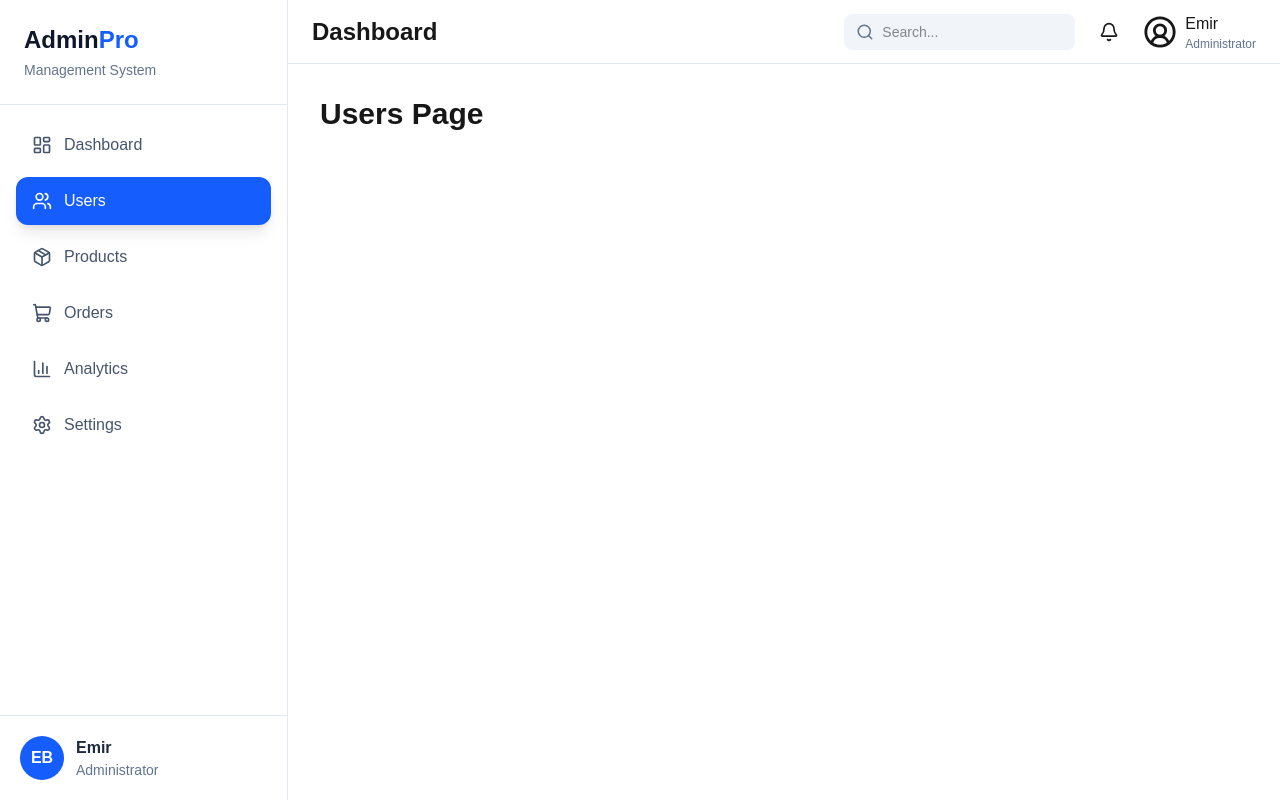
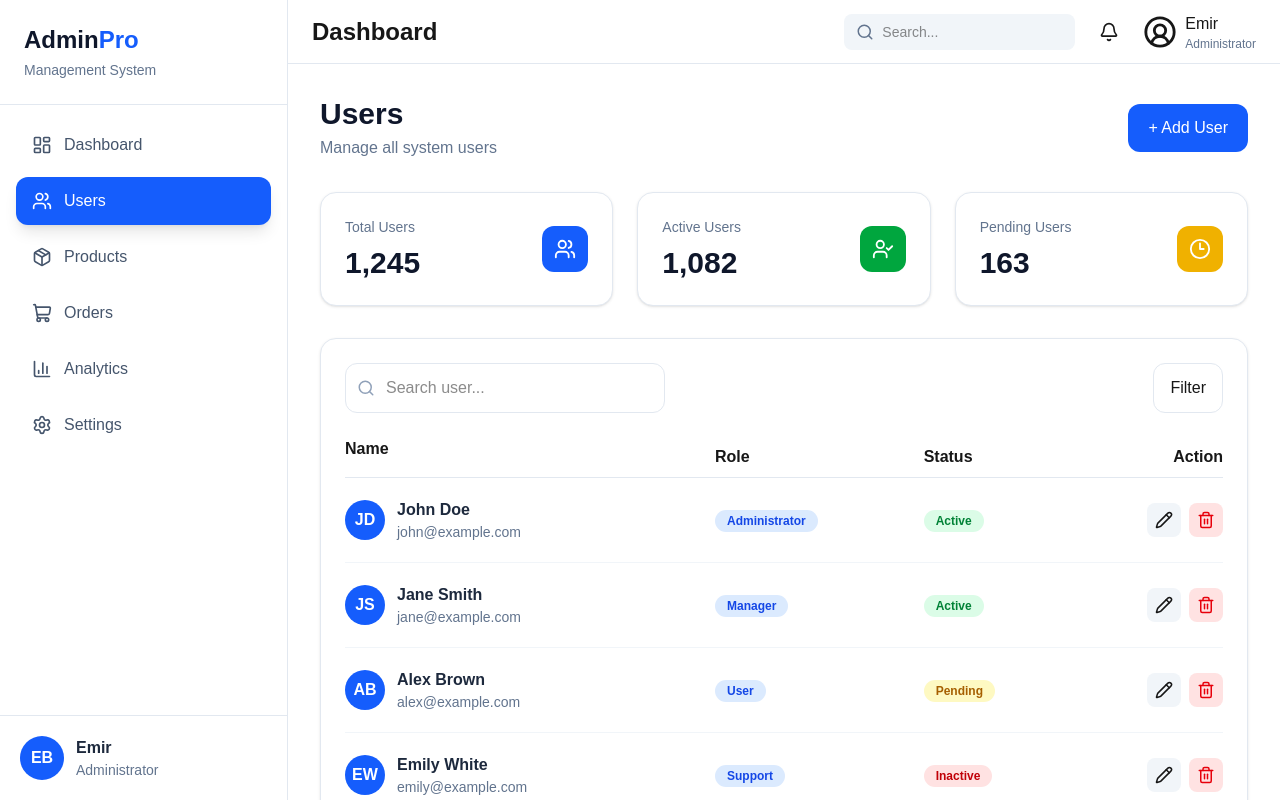
Before and after one commit to Emirbozdemir/Nextjs_Test, a Next.js app: page /users in a window 1280 px wide. Built offline with nearby package versions, Linux system fonts and the light colour scheme.

Commit message:
feat: add reusable user stats cards

```diff
--- a/app/users/page.tsx
+++ b/app/users/page.tsx
@@ -1,7 +1,58 @@
-export default function Page() {
+import UsersTable from "@/components/users/UsersTable";
+import UserStatsCard from "@/components/users/UserStatsCard";
+
+import {
+  Users,
+  UserCheck,
+  Clock3,
+} from "lucide-react";
+
+export default function UsersPage() {
   return (
-    <div className="text-3xl font-bold">
-      Users Page
-    </div>
+    <section className="space-y-8">
+      {/* Header */}
+      <div className="flex items-center justify-between">
+        <div>
+          <h1 className="text-3xl font-bold text-slate-900">
+            Users
+          </h1>
+
+          <p className="mt-1 text-slate-500">
+            Manage all system users
+          </p>
+        </div>
+
+        <button className="rounded-xl bg-blue-600 px-5 py-3 font-medium text-white transition hover:bg-blue-700">
+          + Add User
+        </button>
+      </div>
+
+      {/* Statistics */}
+      <div className="grid gap-6 md:grid-cols-3">
+        <UserStatsCard
+          title="Total Users"
+          value="1,245"
+          color="bg-blue-600"
+          icon={Users}
+        />
+
+        <UserStatsCard
+          title="Active Users"
+          value="1,082"
+          color="bg-green-600"
+          icon={UserCheck}
+        />
+
+        <UserStatsCard
+          title="Pending Users"
+          value="163"
+          color="bg-yellow-500"
+          icon={Clock3}
+        />
+      </div>
+
+      {/* Users Table */}
+      <UsersTable />
+    </section>
   );
 }
--- a/components/ui/Badge.tsx
+++ b/components/ui/Badge.tsx
@@ -1,26 +1,22 @@
 interface BadgeProps {
   children: React.ReactNode;
-  variant?: "success" | "warning" | "danger";
+  color?: "green" | "yellow" | "red" | "blue";
 }
 
 export default function Badge({
   children,
-  variant = "success",
+  color = "blue",
 }: BadgeProps) {
-  const variants = {
-    success:
-      "bg-green-100 text-green-700",
-
-    warning:
-      "bg-yellow-100 text-yellow-700",
-
-    danger:
-      "bg-red-100 text-red-700",
+  const colors = {
+    blue: "bg-blue-100 text-blue-700",
+    green: "bg-green-100 text-green-700",
+    yellow: "bg-yellow-100 text-yellow-700",
+    red: "bg-red-100 text-red-700",
   };
 
   return (
     <span
-      className={`rounded-full px-3 py-1 text-xs font-semibold ${variants[variant]}`}
+      className={`rounded-full px-3 py-1 text-xs font-semibold ${colors[color]}`}
     >
       {children}
     </span>
--- /dev/null
+++ b/components/users/UserStatsCard.tsx
@@ -0,0 +1,33 @@
+import { LucideIcon } from "lucide-react";
+
+interface UserStatsCardProps {
+  title: string;
+  value: string;
+  color: string;
+  icon: LucideIcon;
+}
+
+export default function UserStatsCard({
+  title,
+  value,
+  color,
+  icon: Icon,
+}: UserStatsCardProps) {
+  return (
+    <div className="rounded-2xl border border-slate-200 bg-white p-6 shadow-sm transition hover:shadow-md">
+      <div className="flex items-center justify-between">
+        <div>
+          <p className="text-sm text-slate-500">{title}</p>
+
+          <h2 className="mt-2 text-3xl font-bold text-slate-900">
+            {value}
+          </h2>
+        </div>
+
+        <div className={`rounded-xl p-3 ${color}`}>
+          <Icon className="text-white" size={22} />
+        </div>
+      </div>
+    </div>
+  );
+}
--- /dev/null
+++ b/components/users/UsersTable.tsx
@@ -0,0 +1,133 @@
+import Card from "@/components/ui/Card";
+import Avatar from "@/components/ui/Avatar";
+import { Pencil, Trash2 } from "lucide-react";
+import { Search } from "lucide-react";
+import Badge from "@/components/ui/Badge";
+
+const users = [
+  {
+    id: 1,
+    name: "John Doe",
+    email: "john@example.com",
+    role: "Administrator",
+    status: "Active",
+  },
+  {
+    id: 2,
+    name: "Jane Smith",
+    email: "jane@example.com",
+    role: "Manager",
+    status: "Active",
+  },
+  {
+    id: 3,
+    name: "Alex Brown",
+    email: "alex@example.com",
+    role: "User",
+    status: "Pending",
+  },
+  {
+    id: 4,
+    name: "Emily White",
+    email: "emily@example.com",
+    role: "Support",
+    status: "Inactive",
+  },
+];
+
+const activeUsers = users.filter(
+  (user) => user.status === "Active"
+).length;
+
+export default function UsersTable() {
+  return (
+    <Card>
+      <div className="mb-6 flex items-center justify-between">
+  <div className="relative">
+    <Search
+      size={18}
+      className="absolute left-3 top-1/2 -translate-y-1/2 text-slate-400"
+    />
+
+    <input
+      placeholder="Search user..."
+      className="w-80 rounded-xl border border-slate-200 py-3 pl-10 pr-4 outline-none focus:border-blue-500"
+    />
+  </div>
+
+  <button className="rounded-xl border border-slate-200 px-4 py-3 hover:bg-slate-100">
+    Filter
+  </button>
+</div>
+
+      <table className="w-full">
+        <thead>
+          <tr className="border-b border-slate-200 text-left">
+            <th className="pb-4">Name</th>
+            <th>Role</th>
+            <th>Status</th>
+            <th className="text-right">Action</th>
+          </tr>
+        </thead>
+
+        <tbody>
+          {users.map((user) => (
+            <tr
+              key={user.id}
+              className="border-b border-slate-100"
+            >
+              <td className="py-5">
+  <div className="flex items-center gap-3">
+    <Avatar name={user.name} />
+
+    <div>
+      <p className="font-semibold text-slate-800">
+        {user.name}
+      </p>
+
+      <p className="text-sm text-slate-500">
+        {user.email}
+      </p>
+    </div>
+  </div>
+</td>
+
+
+
+              <td><Badge color="blue">
+    {user.role}
+  </Badge>
+  </td>
+
+              <td>
+                <Badge
+  color={
+    user.status === "Active"
+      ? "green"
+      : user.status === "Pending"
+      ? "yellow"
+      : "red"
+  }
+>
+  {user.status}
+</Badge>
+              </td>
+
+            <td className="text-right">
+  <div className="flex justify-end gap-2">
+    <button className="rounded-lg bg-slate-100 p-2 hover:bg-slate-200">
+      <Pencil size={18} />
+    </button>
+
+    <button className="rounded-lg bg-red-100 p-2 text-red-600 hover:bg-red-200">
+      <Trash2 size={18} />
+    </button>
+  </div>
+</td>
+            </tr>
+          ))}
+        </tbody>
+      </table>
+    </Card>
+  );
+}
```
